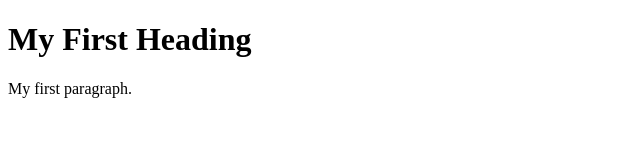
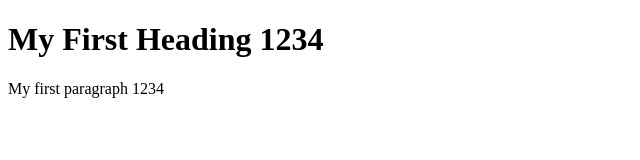
Before and after one commit to PondTotsaporn/git-101-first, a plain HTML site: page index.html in a window 1280 px wide. Shown: the whole page, without its empty margins (0-640 px from the left). Drawn offline with Linux system fonts and the light colour scheme.

Commit message:
Update index.html

```diff
--- a/index.html
+++ b/index.html
@@ -2,8 +2,8 @@
 <html>
 <body>
 
-<h1>My First Heading</h1>
-<p>My first paragraph. </p>
+<h1>My First Heading 1234 </h1>
+<p>My first paragraph 1234 </p>
 
 </body>
 </html>
```
